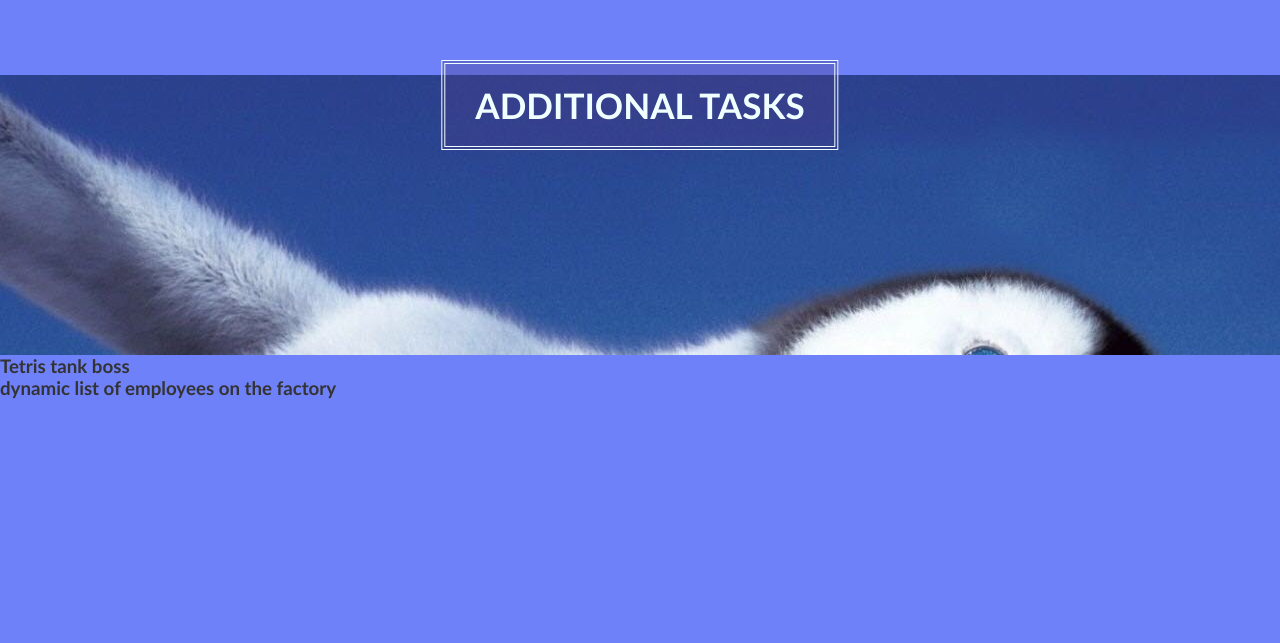
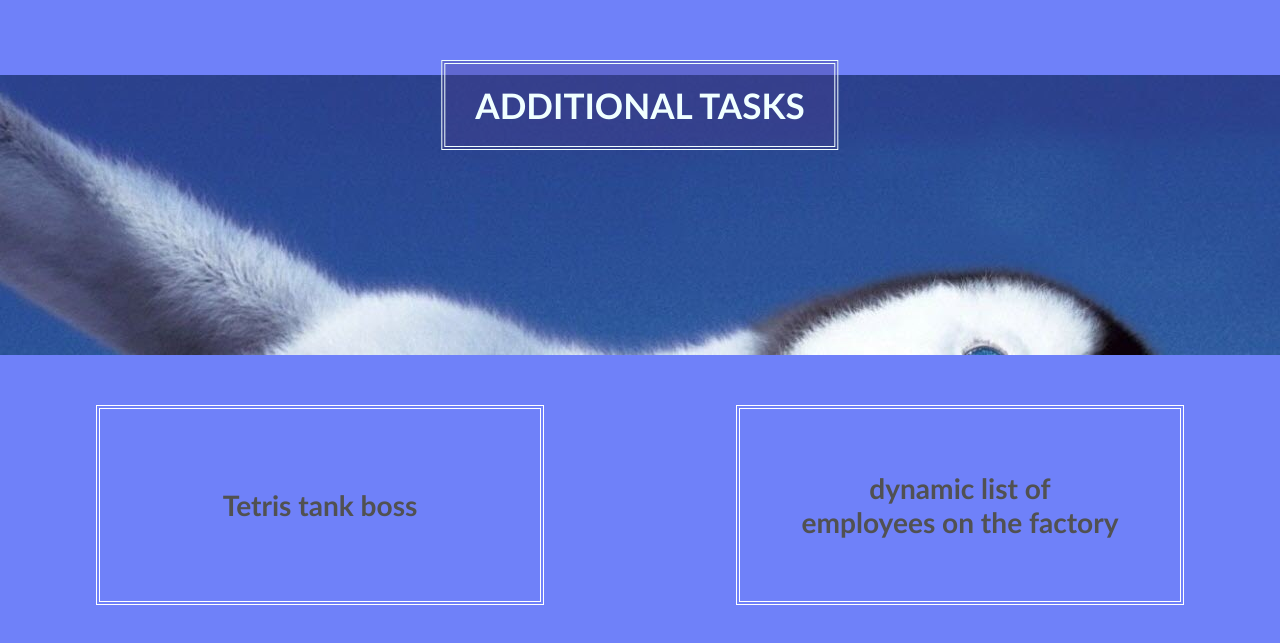
Before and after one commit to ASeegull/DOM-BOM-Homework, a plain HTML site: page index.html in a window 1280 px wide. Shown: the part 1045-1688 px from the top of the page. Drawn offline with Linux system fonts and the light colour scheme.

Commit message:
Adds styles for footer

```diff
--- a/index.html
+++ b/index.html
@@ -28,7 +28,7 @@
                     <input type="radio" name="lang" id="lang-eng">ENG
                 </label>
             </div>
-    <input id="signUp" type="button" value="Sign up" href="form.html">
+    <input id="signUp" type="button" value="Sign up">
             </div>
         </div>
     </nav>
@@ -68,11 +68,11 @@
         </div>
     </section>
 <footer class="cord">
-<div class="tanks">
-    <h3>Tetris tank boss</h3>
-</div>
+    <div class="tanks">
+        <h3><a href="#">Tetris tank boss</a></h3>
+    </div>
     <div class="emplList">
-        <h3>dynamic list of employees on the factory</h3>
+        <h3><a href="#">dynamic list of<br /> employees on the factory</a></h3>
     </div>
 </footer>
 <script src="script.js"></script>
--- a/script.js
+++ b/script.js
@@ -12,6 +12,10 @@ window.addEventListener('scroll', function () {
 
     cords.forEach(scrollCords);
 });
+
+document.getElementById("signUp").onclick = function () {
+    location.href = "form.html";
+};
 
 // TODO setAvatar();
 
--- a/style.css
+++ b/style.css
@@ -7,7 +7,7 @@
 body {
     font-family: 'Candara', sans-serif;
     font-size: 16px;
-    color: #333;
+    color: #515151;
     background-color: rgb(111, 129, 249);
 }
 
@@ -179,13 +179,13 @@ footer {
     transform: translate(-50%,-50%);
 }
 
-.obligatory-tasks {
+.obligatory-tasks, footer.cord {
     display: flex;
     flex-flow: row wrap;
     justify-content: space-around;
 }
 
-.obligatory-tasks > div {
+.obligatory-tasks > div, footer > div {
     border: double 4px white;
     margin: 50px;
     width: 35%;
@@ -214,3 +214,15 @@ div.stopPropagation .redirection {
     position: absolute;
     left: 20%;
 }
+
+footer > div {
+    display: flex;
+    justify-content: center;
+    font-size: 24px;
+}
+
+footer h3 {
+    display: flex;
+    align-self: center;
+    text-align: center;
+}
```
